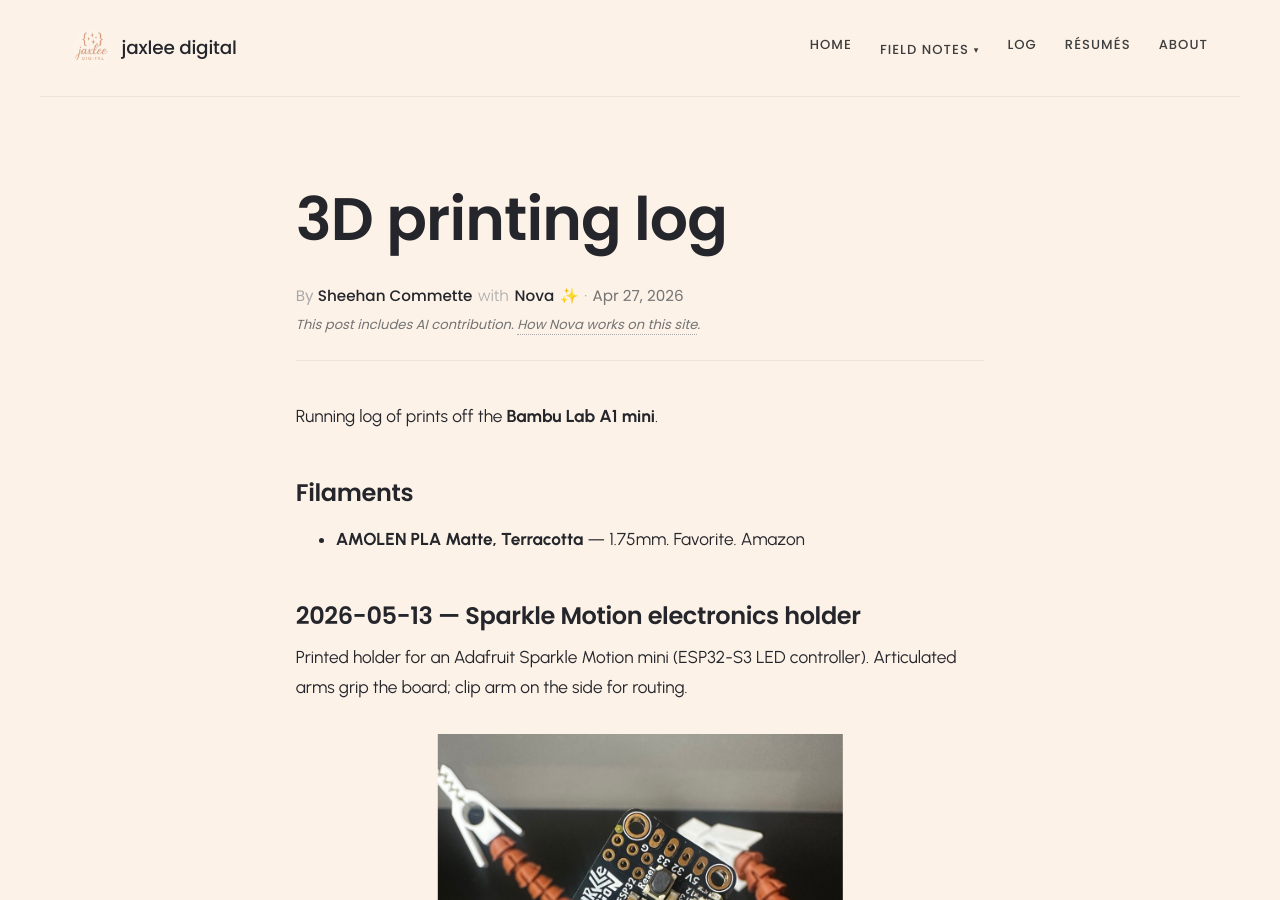
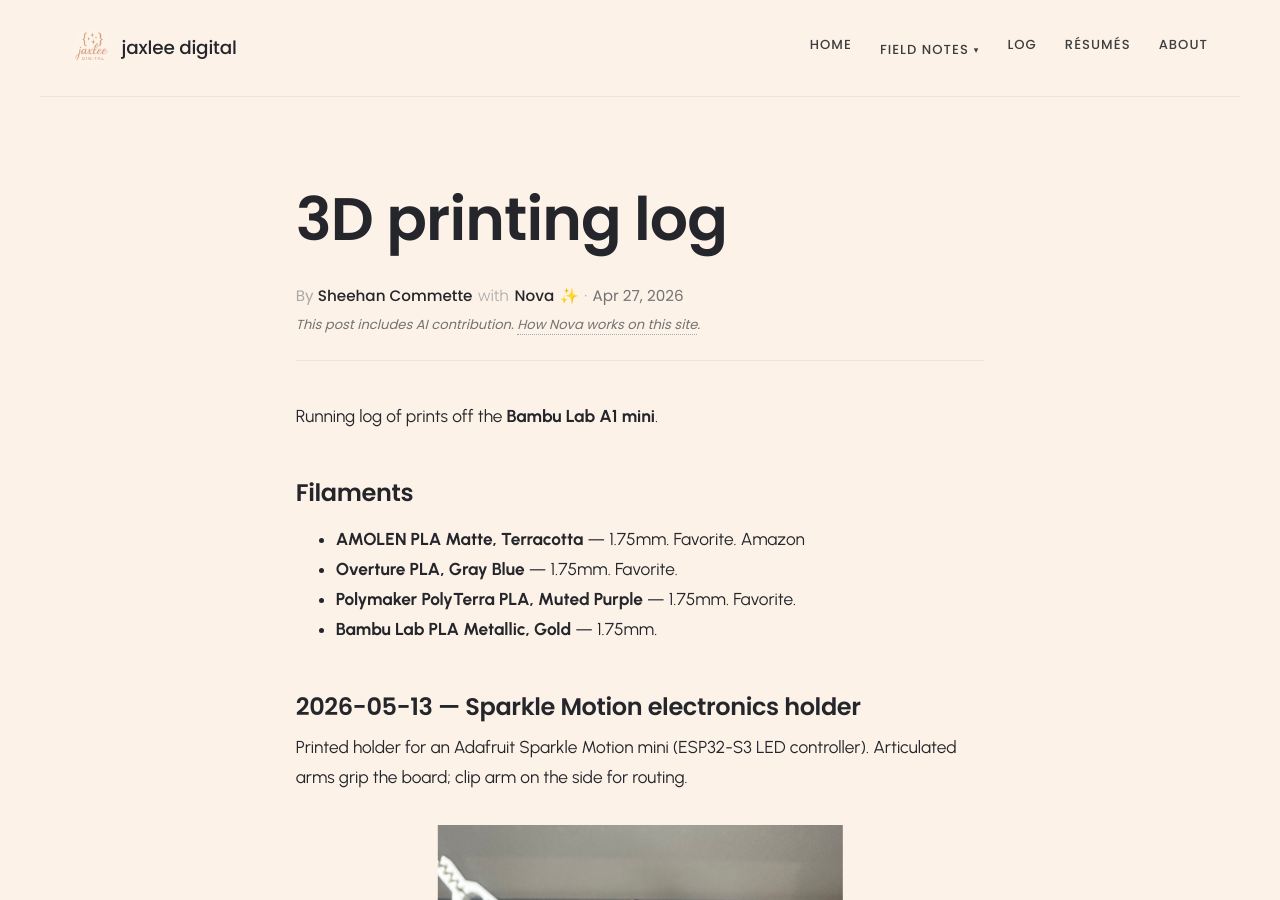
Before and after one commit to jaxlee-digital/jaxlee, a Jekyll site: the page built from _posts/2026-04-27-3d-printing-log.md, in a window 1280 px wide and 900 px high. Built offline with Jekyll 4.4.1, drawn with Linux system fonts in a browser that asks for light colours.

Commit message:
3d-printing-log: add Overture Gray Blue, PolyTerra Muted Purple, Bambu metallic gold

```diff
--- a/_posts/2026-04-27-3d-printing-log.md
+++ b/_posts/2026-04-27-3d-printing-log.md
@@ -14,6 +14,9 @@
 
 - **AMOLEN PLA Matte, Terracotta** — 1.75mm. Favorite.
   [Amazon](https://a.co/d/04BJXoLc)
+- **Overture PLA, Gray Blue** — 1.75mm. Favorite.
+- **Polymaker PolyTerra PLA, Muted Purple** — 1.75mm. Favorite.
+- **Bambu Lab PLA Metallic, Gold** — 1.75mm.
 
 ## 2026-05-13 — Sparkle Motion electronics holder
 
```
